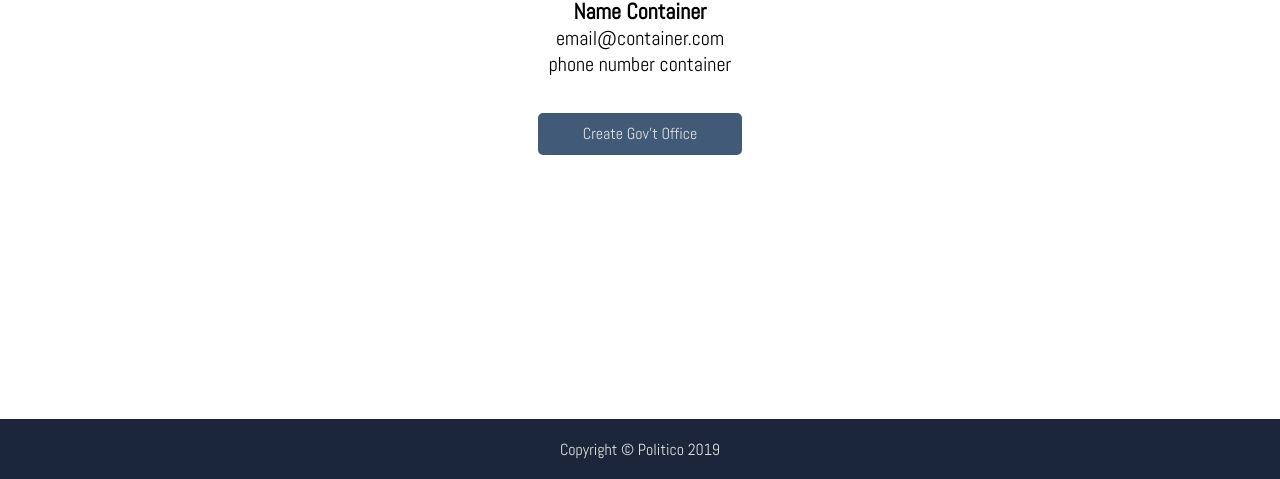
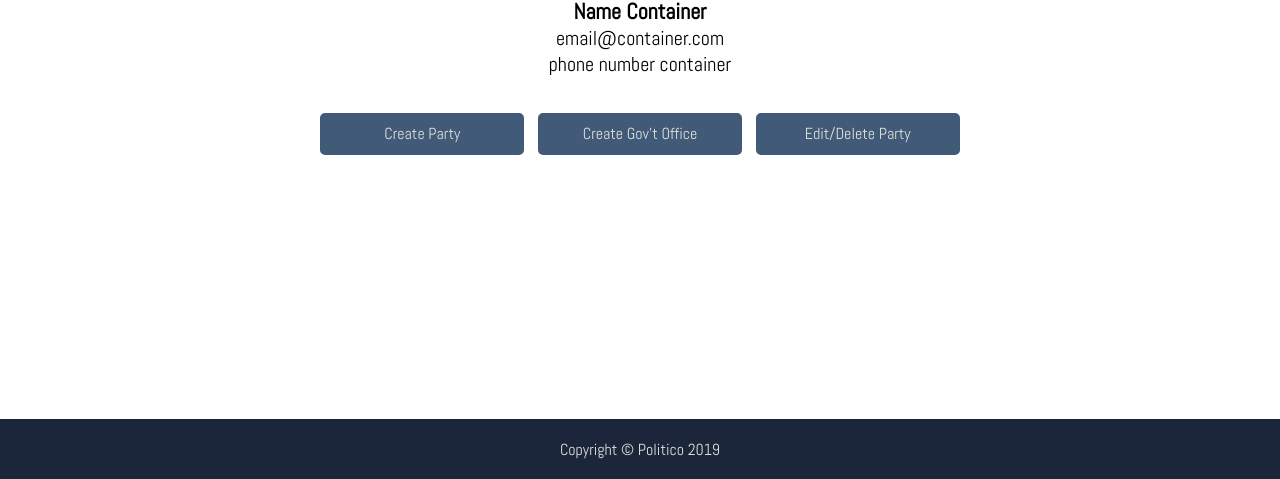
Before and after one commit to chuxmykel/politico, a plain HTML site: page UI/admin.html in a window 1280 px wide. Shown: the part 361-840 px from the top of the page. Drawn offline with Linux system fonts and the light colour scheme; a web font is replaced by a local one.

Commit message:
[Feature #163501049] Add link for admin to create/edit or delete parties

```diff
--- a/UI/admin.html
+++ b/UI/admin.html
@@ -37,7 +37,9 @@
     </div>
     <br>
     <div id="vote-btn">
+      <a href="#">Create Party</a>
       <a href="#">Create Gov't Office</a>
+      <a href="#">Edit/Delete Party</a>
     </div>
 
   </div>
```
